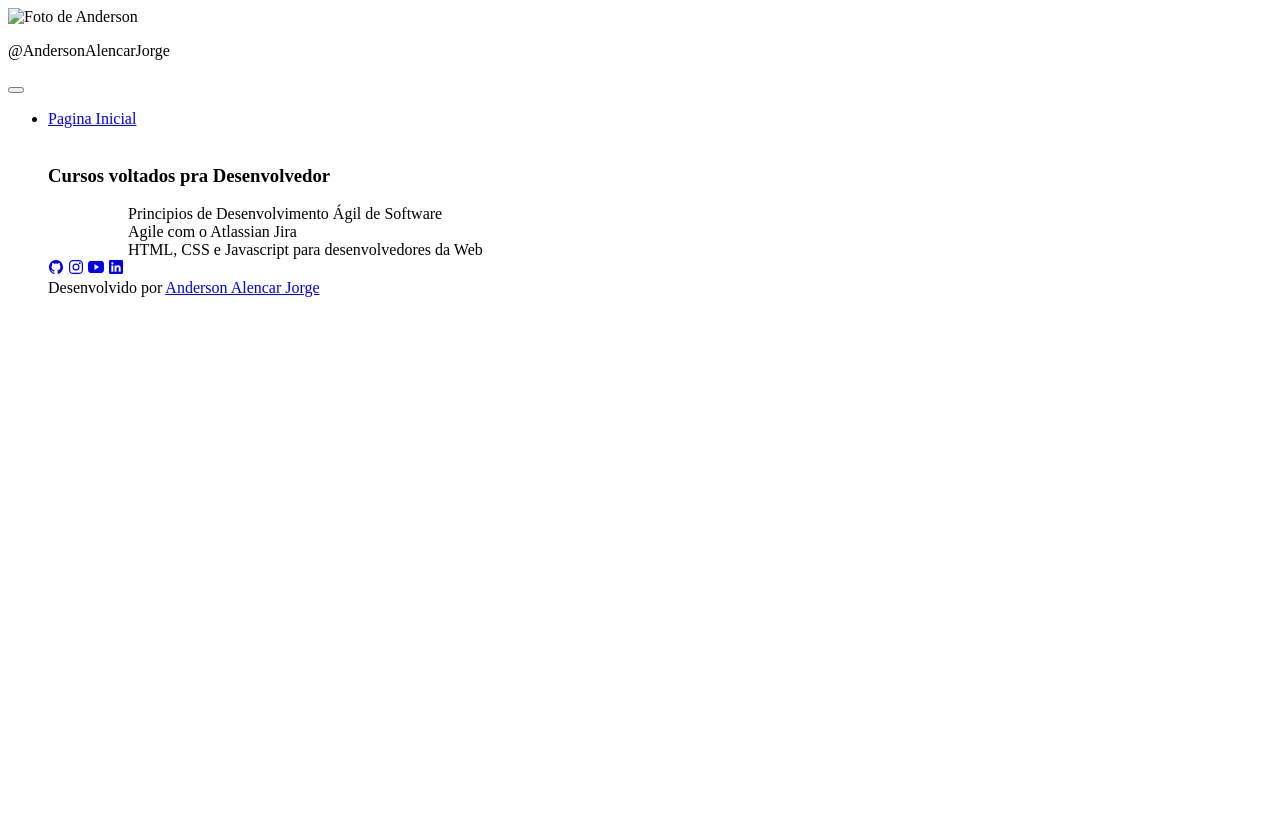
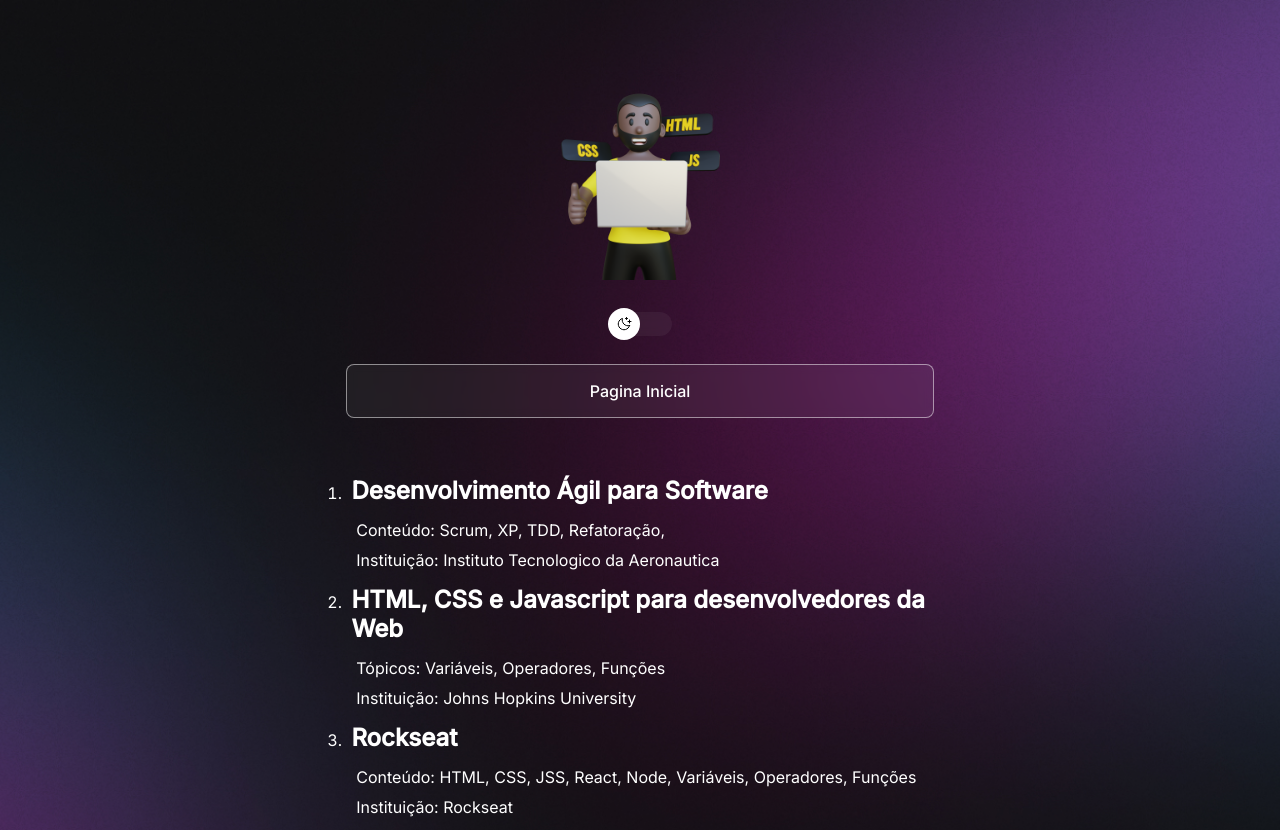
Before and after one commit to AndersonAlencarJorge/1-Projeto, a plain HTML site: page portifolio.html in a window 1280 px wide. Shown: the top 830 px of the page. Before the commit the page ends 800 px from the top, so only its background shows below. Drawn offline with nearby package versions, Linux system fonts and the light colour scheme.

Commit message:
update new page of resume

```diff
--- a/portifolio.css
+++ b/portifolio.css
@@ -0,0 +1,225 @@
+* {
+  margin: 0.1px;
+  padding: 0;
+}
+:root {
+  /*pegando do <html> (class) declaração de variável*/
+  --text-color: white; /* definindo nome --text-color como branco */
+  --bg-url: url(./assets/bg-mobile.jpg);
+  --stroke-color: rgba(255, 255, 255, 0.5);
+  --surface-color: rgba(255, 255, 255, 0.05);
+  --surface-color-hover: rgba(255, 255, 255, 0.02);
+  --highlight-color: rgba(255, 255, 255, 0.2);
+  --switch-bg-url: url(./assets/moon-stars.svg);
+}
+
+.light {
+  --text-color: black;
+  --bg-url: url(./assets/bg-mobile-light.jpg);
+  --stroke-color: rgba(0, 0, 0, 0.5);
+  --surface-color: rgba(0, 0, 0, 0.05);
+  --surface-color-hover: rgba(0, 0, 0, 0.02);
+  --highlight-color: rgba(0, 0, 0, 0.1);
+  --switch-bg-url: url(./assets/sun.svg);
+  --color-text-curriculum: rgba(0, 0, 0, 0.1);
+}
+
+body {
+  background: var(--bg-url) no-repeat top center/cover;
+  /* height: 700vh; unidade vh: significa viewport height */
+  /* width: 450px; */
+}
+
+body * {
+  font-family: "Inter", sans-serif;
+  color: var(--text-color);
+}
+#container {
+  width: auto; /*se eu utilizar aqui 100%, em mobile distorce o background*/
+  max-width: 588px; /* Tamanho máximo do desktop visualido através do figma
+  /*min-width: ; */
+  /*border: 1px solid gray;*/
+  margin: 56px auto 0px; /* top, right, down, left*/
+  padding: 0 24px;
+}
+/* PROFILE*/
+#profile {
+  /*border: 1px solid blueviolet; */
+  text-align: center;
+  padding: 24px;
+}
+
+#profile img {
+  width: 200px;
+  border-radius: 20%;
+}
+
+#profile p {
+  font-weight: 500;
+  line-height: 24px;
+  margin-top: 8px;
+}
+/* SWITCH*/
+#switch {
+  /* border: 1px solid red; /*so para identificar onde está o botão e sua centralização*/
+  position: relative;
+  width: 64px;
+  margin: 4px auto;
+}
+
+#switch button {
+  width: 32px;
+  height: 32px;
+  background: white var(--switch-bg-url) no-repeat center;
+  border: 0;
+  border-radius: 50%;
+  /* alinhamento do botão em relacão ao retangulo*/
+  position: absolute;
+  top: 50%;
+  left: 0;
+  z-index: 4;
+  /* técnica de alinhamento de objeto utilizando eixo y*/
+  transform: translateY(-50%);
+
+  animation: slide-back 1s;
+}
+
+.light #switch button {
+  /*right: 0;
+  left: initial;*/
+  animation: slide-in 1s forwards;
+}
+#switch button:hover {
+  outline: 8px solid var(--highlight-color);
+}
+
+#switch span {
+  display: block;
+  width: 64px;
+  height: 24px;
+  background: var(--surface-color);
+  border: 1px solid var(--stroke-color-);
+  backdrop-filter: blur(4px);
+  -webkit-backdrop-filter: blur(4px);
+  border-radius: 9999px;
+}
+/* Texto para pagina curriculo.html*/
+#text p {
+  color: whitesmoke;
+  text-align: center;
+  font-weight: 700;
+}
+.light #texp p {
+  color: darkblue;
+  text-align: center;
+  font-weight: 700;
+}
+
+/*links*/
+ul {
+  list-style: none;
+
+  display: flex;
+  flex-direction: column;
+  gap: 16px;
+
+  padding: 24px 0;
+}
+ul li a {
+  /*border: 1px solid gray; */
+  display: flex;
+  align-items: center;
+  justify-content: center;
+
+  padding: 16px 24px;
+
+  background: var(--surface-color);
+  border: 1px solid var(--stroke-color);
+  border-radius: 8px;
+
+  backdrop-filter: blur(4px);
+  -webkit-backdrop-filter: blur(4px);
+
+  text-decoration: none;
+  font-weight: 500;
+
+  transition: background 0.2s;
+}
+
+/* pseudo-selector */
+ul li a:hover {
+  background-color: rgba(255, 255, 255, 0.05);
+  border: 1.5px solid var(--text-color);
+}
+
+#course-list h2{
+  list-style-type: decimal;
+  padding: 10;
+  color: white;
+  padding: 5px;
+  /* padding-bottom: 5px; */
+}
+
+#course-list p{
+  list-style-type: decimal;
+  padding: 10;
+  color: white;
+  /* padding: 2px; */
+  /* padding-bottom: 10px; */
+  margin: 10px;
+}
+/*social-links*/
+#social-links {
+  display: flex;
+  justify-content: center;
+
+  padding: 24px 0;
+
+  font-size: 24px;
+}
+#social-links a {
+  display: flex;
+  align-items: center;
+  justify-content: center;
+  padding: 16px;
+
+  transition: background 0.2s;
+
+  border-radius: 100%;
+}
+#social-links a:hover {
+  background-color: var(--highlight-color);
+}
+
+footer {
+  padding: 24px 0;
+  text-align: center;
+  font-size: 14px;
+}
+
+/* media queries */
+@media (min-width: 700px) {
+  :root {
+    --bg-url: url(./assets/bg-desktop.jpg);
+  }
+  .light {
+    --bg-url: url(./assets/bg-desktop-light.jpg);
+  }
+}
+/* animations */
+@keyframes slide-in {
+  from {
+    left: 0;
+  }
+  to {
+    left: 50%;
+  }
+}
+@keyframes slide-back {
+  from {
+    left: 50%;
+  }
+  to {
+    left: 0%;
+  }
+}
--- a/portifolio.html
+++ b/portifolio.html
@@ -17,28 +17,39 @@
     <div id="container">
       <div id="profile">
         <img
-          src="./assets/FOTO-Selfie1.png"
+          src="./assets/frontend.png"
           alt="Foto de Anderson"/>
-        <p>@AndersonAlencarJorge</p>
-      </div>
-
+       </div>
       <div id="switch" onclick="toggleMode()">
         <button>
         </button>
         <span>
-
         </span>
         </div>
       <ul>
         <li>
           <a href="index.html" alt="Página Inicial" >Pagina Inicial</a>
         </li><br>
-        <h3>Cursos voltados pra Desenvolvedor </h3>
-        <ul>
-        <ol>Principios de Desenvolvimento Ágil de Software</ol>
-        <ol>Agile com o Atlassian Jira</ol>
-        <ol>HTML, CSS e Javascript para desenvolvedores da Web</ol>
-        </ul>
+
+        <ol id="course-list">
+          <li>
+            <h2>Desenvolvimento Ágil para Software</h2>
+            <p>Conteúdo: Scrum, XP, TDD, Refatoração, </p>
+            <p>Instituição: Instituto Tecnologico da Aeronautica </p>
+          </li>
+
+          <li>
+            <h2>HTML, CSS e Javascript para desenvolvedores da Web</h2>
+            <p>Tópicos: Variáveis, Operadores, Funções</p>
+            <p>Instituição: Johns Hopkins University</p>
+          </li>
+
+          <li>
+            <h2>Rockseat</h2>
+            <p>Conteúdo: HTML, CSS, JSS, React, Node,  Variáveis, Operadores, Funções</p>
+            <p>Instituição: Rockseat</p>
+          </li>
+    </ol>
 
     <div id="social-links">
       <a href="https://github.com/AndersonAlencarJorge" target="_blank">
```
Also changed, not shown: curriculo.html (+1 -1 lines), assets/development-angle-white-text.png (added), assets/frontend.png (added).
